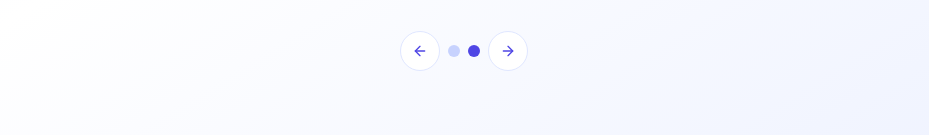
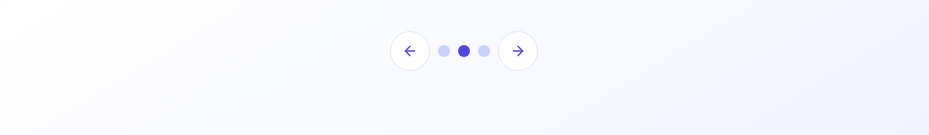
Before and after one commit to harshbansal7/amity-events-landingpage, a React (Vite) app: page / in a window 1280 px wide. Shown: the part 2832-2967 px from the top of the page, without its empty margins (176-1105 px from the left). Built offline with nearby package versions, Linux system fonts and the light colour scheme.

Commit message:
new testimonial

```diff
--- a/src/App.tsx
+++ b/src/App.tsx
@@ -37,13 +37,13 @@ const testimonials = [
     role: "B.Sc Animation Game Design, 2nd Year",
     club: "Nritya Dance Club, AUP"
   },
-  // {
-  //   id: 3,
-  //   name: "Rohit Verma",
-  //   quote: "The QR code attendance feature saves us so much time during large events. Our cultural fest coordination has improved tremendously.",
-  //   role: "B.Arch, 4th Year",
-  //   club: "Cultural Committee"
-  // },
+  {
+    id: 3,
+    name: "Aarush Guha Chaudhuri",
+    quote: "I used the site to host an event. Making and hosting the event was leaps and bounds better than using Google forms. From taking attendance of the participants to easily monitoring participation it's an absolute joy to use!!!",
+    role: "B.Com. (Hons.), 2nd Year",
+    club: "Technometer Club, AUP"
+  }
   // {
   //   id: 4,
   //   name: "Ananya Gupta",
```
Also changed, not shown: 1 other file (tests, documents, lock files or other folders).
